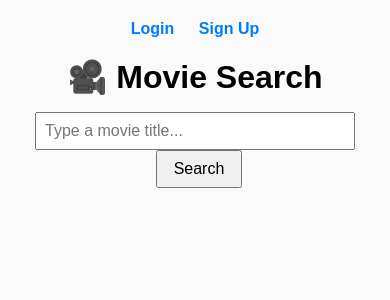
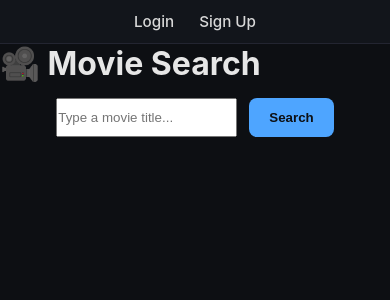
Before and after one commit to RaiiDeNx7/MovieMeter, a Django app: page / in a window 390 px wide. Shown: the top 300 px of the page. Run offline with Django 5.2, Linux system fonts and the light colour scheme; some libraries are stand-ins or nearby versions.

Commit message:
Styling for pages

```diff
--- a/main/static/main/css/style.css
+++ b/main/static/main/css/style.css
@@ -1,120 +1,212 @@
-/* 🌸 Base Layout */
-body {
-  font-family: Arial, sans-serif;
-  background-color: grey;
-  color: black;
-  text-align: center;
+/* -------------------------------------------------
+   GLOBAL RESET
+------------------------------------------------- */
+* {
   margin: 0;
-  padding: 20px;
+  padding: 0;
   box-sizing: border-box;
 }
 
-h1, h2, h3, p {
-  color: black;
-  margin: 0.5em 0;
+/* -------------------------------------------------
+   BASE THEME (Dark Cinematic)
+------------------------------------------------- */
+body {
+  font-family: 'Inter', Arial, sans-serif;
+  background: #0d0f13;       /* Deep film-dark */
+  color: #e6e6e6;
+  min-height: 100vh;
+  display: flex;
+  flex-direction: column;
 }
 
-/* 🪪 Card (login/profile containers) */
+/* -------------------------------------------------
+   TOP NAVBAR
+------------------------------------------------- */
+#topbar {
+  width: 100%;
+  background: #12151b;
+  border-bottom: 1px solid #232531;
+  padding: 15px 30px;
+  display: flex;
+  justify-content: flex-end;
+  align-items: center;
+  gap: 25px;
+  position: sticky;
+  top: 0;
+  z-index: 100;
+}
+
+#topbar a {
+  color: #d8d8d8;
+  text-decoration: none;
+  font-weight: 500;
+  font-size: 0.95rem;
+  transition: 0.2s ease;
+}
+
+#topbar a:hover {
+  color: #4ea5ff;
+}
+
+/* Mobile */
+@media (max-width: 600px) {
+  #topbar {
+    justify-content: center;
+    padding: 12px;
+    flex-wrap: wrap;
+  }
+}
+
+/* -------------------------------------------------
+   PAGE WRAPPER
+------------------------------------------------- */
+.page-container {
+  flex: 1;
+  width: 100%;
+  max-width: 1150px;
+  margin: 0 auto;
+  padding: 40px 20px;
+}
+
+/* -------------------------------------------------
+   CARD (Visual UI blocks)
+------------------------------------------------- */
 .card {
-  max-width: 500px;
-  margin: 40px auto;
-  padding: 25px;
-  background: #fff;
+  background: #181b22;               /* Dark, subtle */
+  border: 1px solid #242834;
   border-radius: 12px;
-  box-shadow: 0 3px 8px rgba(0,0,0,0.1);
+  padding: 30px;
+  margin-bottom: 35px;
+  box-shadow: 0 8px 28px rgba(0,0,0,0.35);
+  animation: fadeIn 0.4s ease;
+}
+
+.card h1,
+.card h2,
+.card h3 {
+  margin-bottom: 15px;
+}
+
+/* Special Search Card */
+.search-card {
   text-align: center;
 }
 
+/* -------------------------------------------------
+   FORMS
+------------------------------------------------- */
 .card input {
   width: 100%;
-  padding: 12px;
+  padding: 14px;
   margin: 10px 0;
-  border-radius: 6px;
-  border: 1px solid #ccc;
-  font-size: 1em;
-  box-sizing: border-box;
+  background: #0d0f13;
+  border: 1px solid #2b303e;
+  border-radius: 8px;
+  font-size: 1rem;
+  color: #fff;
+  transition: 0.2s;
 }
 
-.card button {
-  padding: 10px 20px;
-  border-radius: 6px;
-  border: none;
-  background-color: #007BFF;
-  color: white;
-  cursor: pointer;
-  transition: background-color 0.2s ease;
+.card input:focus {
+  outline: none;
+  border-color: #4ea5ff;
 }
 
-.card button:hover {
-  background-color: #0056b3;
+/* Buttons */
+.card button,
+button {
+  padding: 12px 20px;
+  border-radius: 8px;
+  background: #4ea5ff;
+  border: none;
+  cursor: pointer;
+  color: #0d0f13;
+  font-weight: 600;
+  transition: 0.2s;
 }
 
-/* 🎬 Movie Grid Container */
-#movies, #likedMovies {
+button:hover {
+  background: #2f8ce7;
+}
+
+/* Search input + button inline */
+.search-bar {
+  display: flex;
+  gap: 12px;
+  justify-content: center;
+  margin-top: 15px;
+}
+
+.search-bar input {
+  max-width: 350px;
+}
+
+/* -------------------------------------------------
+   MOVIE GRID
+------------------------------------------------- */
+#movies, #likedMovies, #recommendations, #results {
+  margin-top: 32px;
   display: grid;
   grid-template-columns: repeat(auto-fit, minmax(180px, 1fr));
-  gap: 20px;
-  justify-items: center;
-  margin-top: 30px;
-
+  gap: 28px;
 }
 
-/* 🎞️ Movie Cards */
 .movie, .liked-movie {
-  background: white;
-  color: black;
-  border: 1px solid #ccc;
-  border-radius: 10px;
-  padding: 15px;
-  width: 100%;
-  max-width: 220px;
+  background: #1c2029;
+  border: 1px solid #2a2e3a;
+  border-radius: 12px;
+  padding: 12px;
   text-align: center;
-  box-shadow: 0 3px 8px rgba(0,0,0,0.1);
-  transition: transform 0.2s ease, box-shadow 0.2s ease;
+  transition: 0.25s ease;
+  box-shadow: 0 7px 18px rgba(0,0,0,0.35);
 }
 
 .movie:hover, .liked-movie:hover {
-  transform: translateY(-5px);
-  box-shadow: 0 4px 10px rgba(0,0,0,0.2);
+  transform: translateY(-6px);
+  box-shadow: 0 10px 28px rgba(0,0,0,0.45);
 }
 
+/* Movie Posters */
 .movie img, .liked-movie img {
   width: 100%;
+  max-height: 260px;
+  object-fit: cover;
   border-radius: 8px;
-  object-fit: cover;
 }
 
-/* ❤️ Like Button */
+/* Like Button */
 .like-btn {
-  background: #eee;
-  border: none;
+  width: 100%;
+  margin-top: 10px;
+  background: #313642;
+  color: #fff;
   border-radius: 6px;
-  padding: 8px 12px;
-  cursor: pointer;
-  margin-top: 8px;
-  font-size: 0.9em;
-
+  padding: 8px;
 }
 
 .like-btn:hover {
-  background: #ddd;
+  background: #3c4150;
 }
 
 .like-btn.liked {
-  background: #ffb3b3;
+  background: #c65467;
 }
 
-/* 🧩 Responsive Tweaks */
-@media (max-width: 600px) {
-  body {
-    padding: 10px;
-  }
-  .card {
-    width: 90%;
-    margin: 20px auto;
-    padding: 15px;
-  }
-  #movies, #likedMovies {
-    gap: 15px;
-  }
+/* -------------------------------------------------
+   FOOTER
+------------------------------------------------- */
+footer {
+  background: #12151b;
+  color: #889;
+  text-align: center;
+  padding: 16px;
+  font-size: 0.9rem;
 }
+
+/* -------------------------------------------------
+   ANIMATION
+------------------------------------------------- */
+@keyframes fadeIn {
+  from { opacity: 0; transform: translateY(15px); }
+  to   { opacity: 1; transform: translateY(0); }
+}
--- a/main/templates/main/index.html
+++ b/main/templates/main/index.html
@@ -6,71 +6,10 @@
   <title>AI Movie Project</title>
   <link rel="stylesheet" href="{% static 'main/css/style.css' %}">
   <script type="module" src="{% static 'main/js/script.js' %}"></script>
-
-  <style>
-    body {
-      font-family: Arial, sans-serif;
-      padding: 20px;
-      background-color: #fafafa;
-    }
-
-    h1 {
-      text-align: center;
-    }
-
-    #searchInput {
-      width: 300px;
-      padding: 8px;
-      font-size: 1rem;
-    }
-
-    #searchBtn {
-      padding: 8px 16px;
-      margin-left: 8px;
-      cursor: pointer;
-      font-size: 1rem;
-    }
-
-    #results {
-      display: flex;
-      flex-wrap: wrap;
-      gap: 20px;
-      margin-top: 20px;
-      justify-content: center;
-    }
-
-    .movie {
-      width: 200px;
-      border: 1px solid #ccc;
-      border-radius: 10px;
-      padding: 10px;
-      text-align: center;
-      background: #fff;
-      box-shadow: 0 2px 6px rgba(0,0,0,0.1);
-      color: black;
-    }
-
-    .movie img {
-      width: 100%;
-      border-radius: 8px;
-    }
-
-    /* Top navigation bar */
-    #topbar {
-      text-align: center;
-      margin-bottom: 20px;
-    }
-
-    #topbar a {
-      margin: 0 10px;
-      text-decoration: none;
-      color: #007BFF;
-      font-weight: bold;
-    }
-  </style>
 </head>
 
 <body>
+
 <div id="topbar">
   {% if request.session.user_id %}
     <a href="{% url 'profile' %}">Profile</a>
@@ -82,14 +21,13 @@
   {% endif %}
 </div>
 
-<h1>🎥 Movie Search</h1>
+<h1 class="page-title">🎥 Movie Search</h1>
 
-<div style="text-align:center; margin-top:10px;">
+<div class="search-bar">
   <input type="text" id="searchInput" placeholder="Type a movie title..." />
   <button id="searchBtn">Search</button>
 </div>
 
-<!-- FIXED: Pass user ID to JS -->
 <div id="results" data-user-id="{{ request.session.user_id }}"></div>
 
 </body>
```
Also changed, not shown: main/templates/main/login.html (+15 -3 lines), main/templates/main/profile.html (+13 -4 lines), main/templates/main/recommendations.html (+9 -29 lines), main/templates/main/signup.html (+19 -7 lines), README.md, 1 other file.
